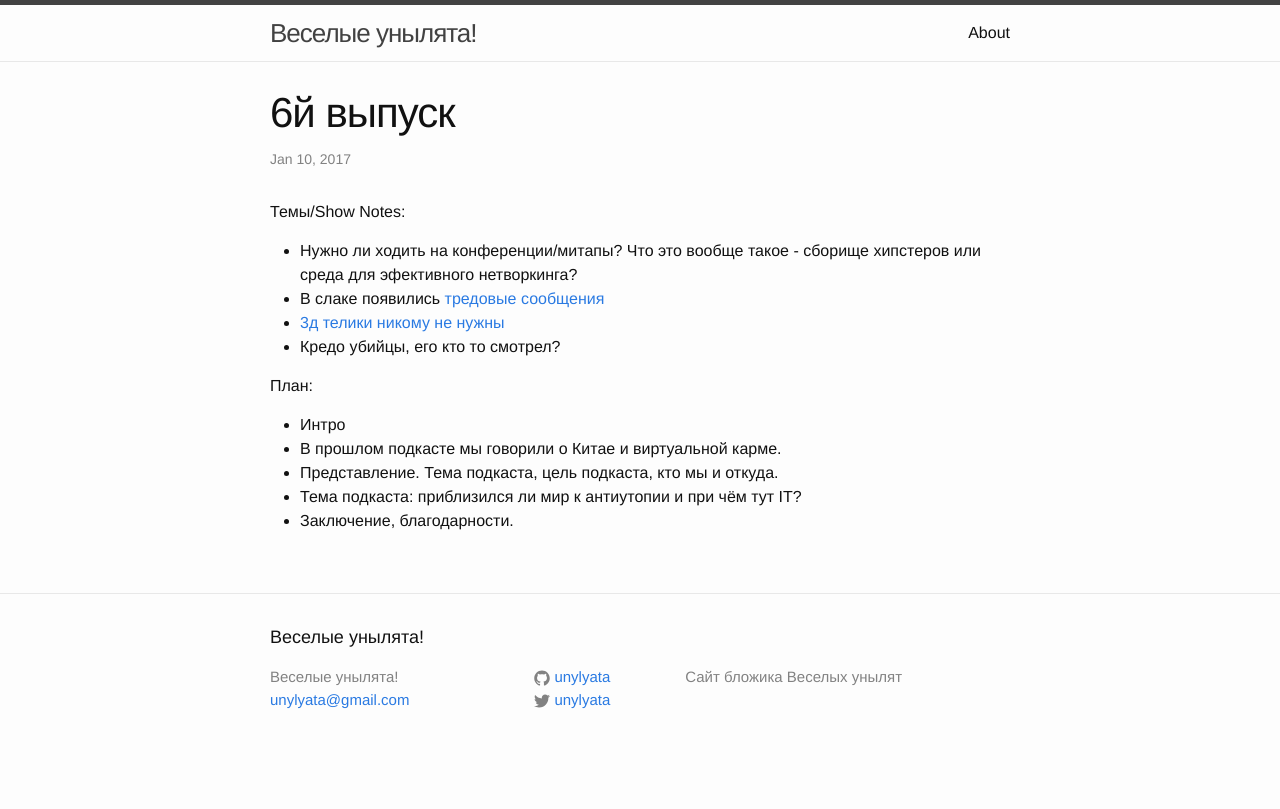
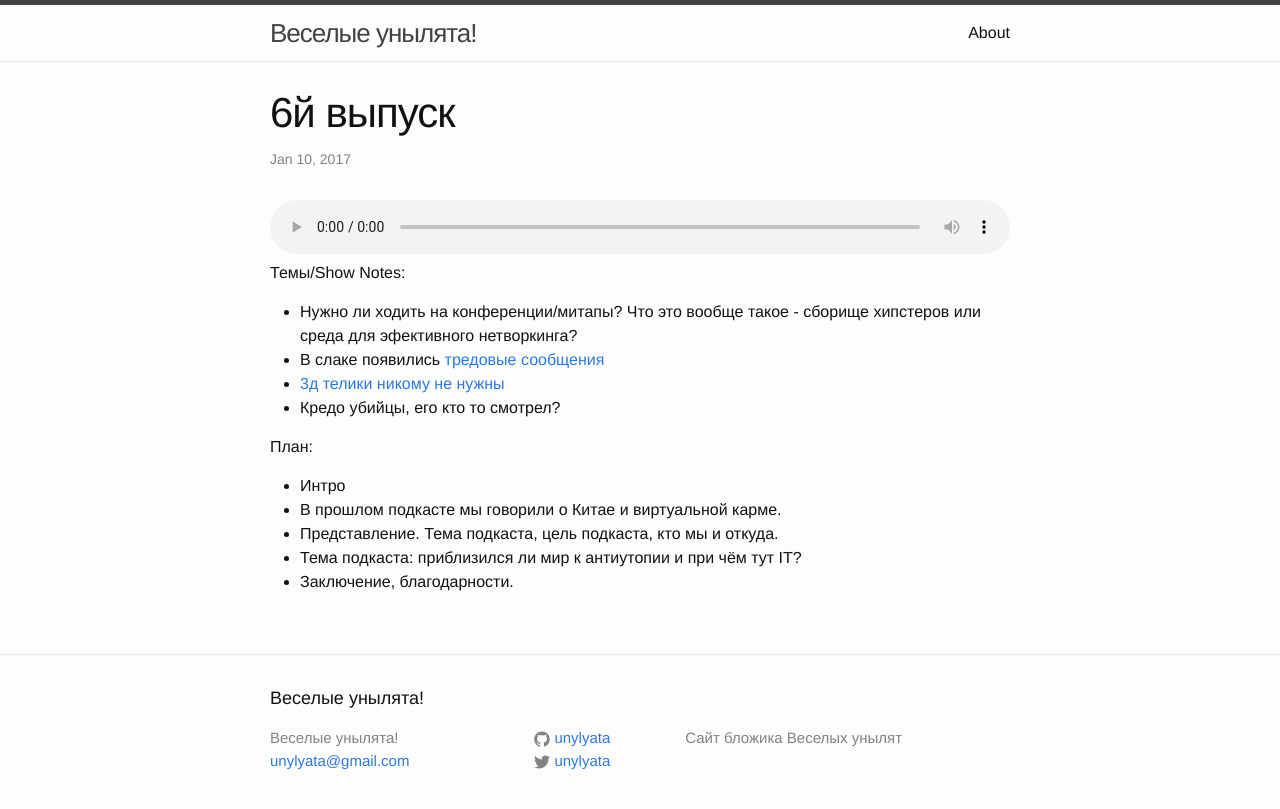
Before and after one commit to unylyata/unylyata.github.io, a Jekyll site: the page built from _posts/2017-21-01-podcast-6.markdown, in a window 1280 px wide. Shown: the top 809 px of the page. Built offline with Jekyll 4.4.1, drawn with Linux system fonts in a browser that asks for light colours; comment, search, counter and statistics services are not loaded.

Commit message:
add mp3, finally!

```diff
--- a/_posts/2017-21-01-podcast-6.markdown
+++ b/_posts/2017-21-01-podcast-6.markdown
@@ -6,6 +6,7 @@ categories: podcast
 comments: true
 ---
 
+<audio controls src="http://podcast.redcode.by/unylyata_06.mp3"></audio>
 
 Темы/Show Notes:
 
```
